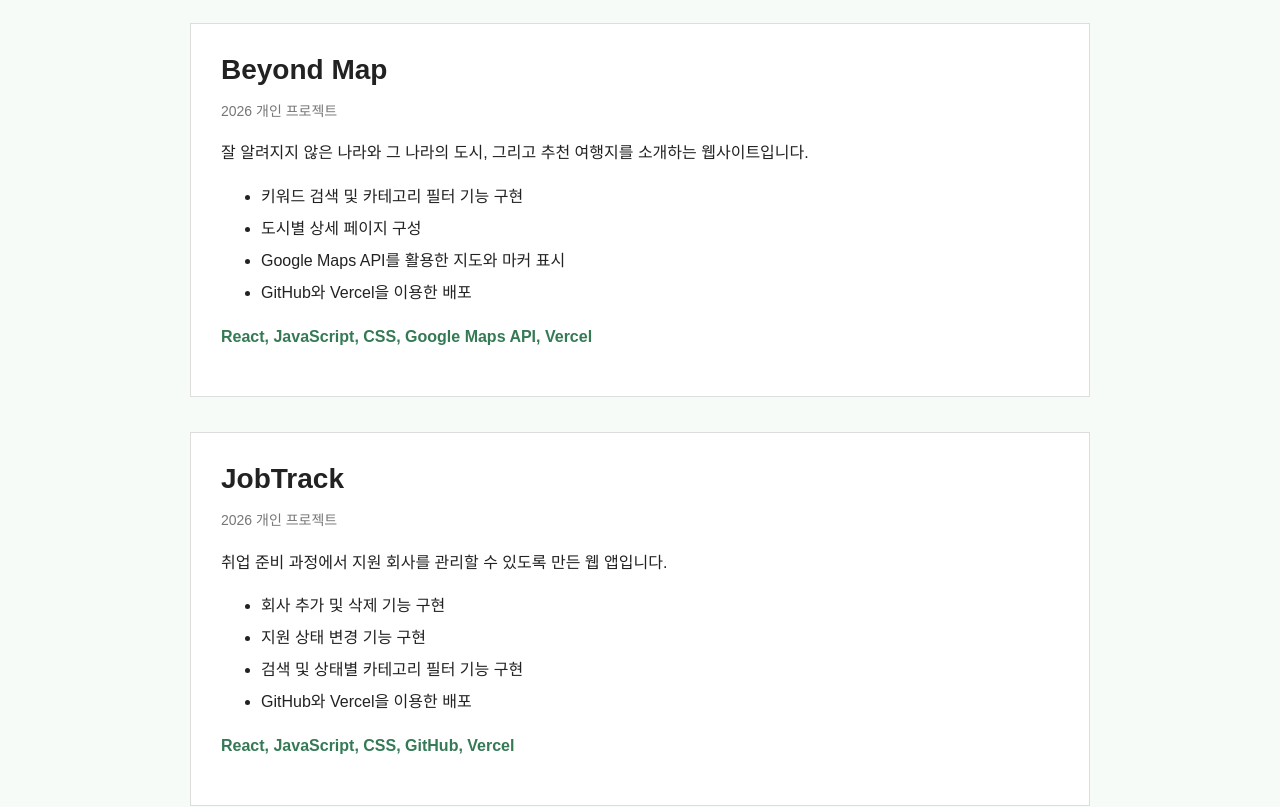
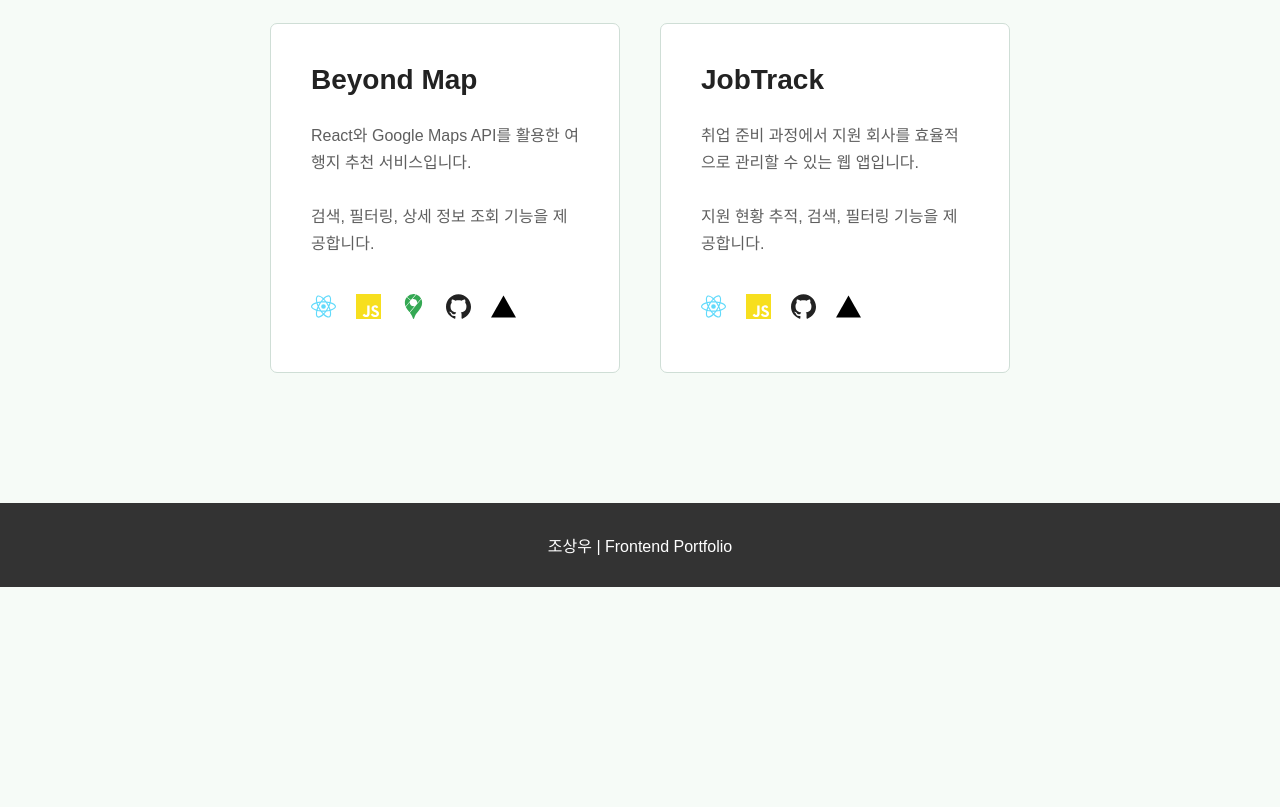
Before and after one commit to sangu-05/sangwoo-portfolio, a React (Vite) app: page / in a window 1280 px wide. Shown: the part 1880-2687 px from the top of the page. After the commit the page ends 2467 px from the top, so only its background shows below. Built offline with nearby package versions, Linux system fonts and the light colour scheme; a web font is replaced by a local one.

Commit message:
프로젝트 부분 디테일 추가

```diff
--- a/src/App.jsx
+++ b/src/App.jsx
@@ -1,4 +1,6 @@
 import { useState } from "react";
+import { FaReact } from "react-icons/fa";
+
 import {
   SiJavascript,
   SiReact,
@@ -7,6 +9,7 @@ import {
   SiGithub,
   SiVercel,
   SiFigma,
+  SiGooglemaps,
 } from "react-icons/si";
 
 
@@ -89,8 +92,40 @@ function App() {
     },
   ];
 
+  const projects = {
+  beyond: {
+      title: "Beyond Map",
+      subtitle: "React와 Google Maps API를 활용한 여행지 추천 서비스입니다.\n\n검색, 필터링, 상세 정보 조회 기능을 제공합니다.",
+      description:
+        "잘 알려지지 않은 나라와 도시, 그리고 추천 여행지를 소개하는 웹사이트입니다.",
+      features: [
+        "예: 일본 or 문화/역사 등 키워드를 통해 검색이 가능함",
+        "카테고리 필터도 나열해 검색이아닌 방법으로도 찾을 수 있게 구현함",
+        "Google Maps API 연동",
+        "나라에 도시마다 상세하게 여행할 지역을 설명함",
+      ],
+      tech: "React, JavaScript, CSS, Google Maps API, Vercel",
+      link: "https://beyond-map.vercel.app/",
+    },
+
+    jobtrack: {
+      title: "JobTrack",
+      subtitle: "취업 준비 과정에서 지원 회사를 효율적으로 관리할 수 있는 웹 앱입니다. \n\n지원 현황 추적, 검색, 필터링 기능을 제공합니다.",
+      description:
+        "취업 준비 과정에서 지원 회사를 관리할 수 있도록 만든 웹 앱입니다.",
+      features: [
+        "회사를 추가하고 현재 취업 상태를 설정 가능함",
+        "지원 전, 지원 완료 등등 현 상태별로 필터 기능 구현함",
+        "회사명을 입력해 검색 가능",
+      ],
+      tech: "React, JavaScript, CSS, GitHub, Vercel",
+      link: "https://job-track-beta.vercel.app",
+    },
+  };
+
 
     const [selectedSkill, setSelectedSkill] = useState(null);
+    const [selectedProject, setSelectedProject] = useState(null);
 
     const filteredSkills = selectedSkill
   ? skillList.filter((skill) => skill.category === selectedSkill)
@@ -206,47 +241,128 @@ function App() {
       <section id="projects" className="section gray-section">
         <h2 className="section-title">PROJECTS</h2>
 
-        <a
-          href="https://beyond-map.vercel.app/"
-          target="_blank"
-          rel="noreferrer"
-          className="project-card"
-        >
-          <h3>Beyond Map</h3>
-          <p className="project-date">2026 개인 프로젝트</p>
-          <p>
-            잘 알려지지 않은 나라와 그 나라의 도시, 그리고 추천 여행지를 소개하는 웹사이트입니다.
-          </p>
-          <ul>
-            <li>키워드 검색 및 카테고리 필터 기능 구현</li>
-            <li>도시별 상세 페이지 구성</li>
-            <li>Google Maps API를 활용한 지도와 마커 표시</li>
-            <li>GitHub와 Vercel을 이용한 배포</li>
-          </ul>
-          <p className="tech">React, JavaScript, CSS, Google Maps API, Vercel</p>
-        </a>
+        <div className="project-grid">
 
-        <a
-          href="https://job-track-beta.vercel.app"
-          target="_blank"
-          rel="noreferrer"
-          className="project-card"
-        >
-          <h3>JobTrack</h3>
-          <p className="project-date">2026 개인 프로젝트</p>
-          <p>
-            취업 준비 과정에서 지원 회사를 관리할 수 있도록 만든 웹 앱입니다.
-          </p>
-          <ul>
-            <li>회사 추가 및 삭제 기능 구현</li>
-            <li>지원 상태 변경 기능 구현</li>
-            <li>검색 및 상태별 카테고리 필터 기능 구현</li>
-            <li>GitHub와 Vercel을 이용한 배포</li>
-          </ul>
-          <p className="tech">React, JavaScript, CSS, GitHub, Vercel</p>
-        </a>
+  {Object.entries(projects).map(([key, project]) => (
 
+    <div
+      key={key}
+      className="project-card"
+      onClick={() => setSelectedProject(key)}
+    >
+      <h3>{project.title}</h3>
+
+      <p className="project-desc">
+        {project.subtitle}
+      </p>
+
+      {key === "beyond" && (
+       <div className="project-tech">
+        <SiReact className="react-icon" />
+        <SiJavascript className="js-icon" />
+        <SiGooglemaps className="map-icon" />
+        <SiGithub className="github-icon" />
+        <SiVercel className="vercel-icon" />
+      </div>
+      )}
+
+      {key === "jobtrack" && (
+          <div className="project-tech">
+            <SiReact className="react-icon" />
+            <SiJavascript className="js-icon" />
+            <SiGithub className="github-icon" />
+            <SiVercel className="vercel-icon" />
+          </div>
+        )}
+        <span className="card-more">Click to view details →</span>
+
+    </div>
+      ))}
+    </div>
       </section>
+
+      {selectedProject && (
+          <div
+            className="modal-overlay"
+            onClick={() => setSelectedProject(null)}
+          >
+            <div
+              className="project-modal"
+              onClick={(e) => e.stopPropagation()}
+            >
+              <button
+                className="close-btn"
+                onClick={() => setSelectedProject(null)}
+              >
+                ×
+              </button>
+
+              <h2>{projects[selectedProject].title}</h2>
+
+              <p className="modal-label">프로젝트 설명</p>
+
+              <p className="modal-desc">
+                {projects[selectedProject].description}
+              </p>
+
+              <p className="modal-label">기술 스택</p>
+
+              <div className="modal-tech">
+                {selectedProject === "beyond" && (
+                  <>
+                    <SiReact className="react-icon" />
+                    <SiJavascript className="js-icon" />
+                    <SiGooglemaps className="map-icon" />
+                    <SiGithub className="github-icon" />
+                    <SiVercel className="vercel-icon" />
+                  </>
+                )}
+
+                {selectedProject === "jobtrack" && (
+                  <>
+                    <SiReact className="react-icon" />
+                    <SiJavascript className="js-icon" />
+                    <SiGithub className="github-icon" />
+                    <SiVercel className="vercel-icon" />
+                  </>
+                )}
+              </div>
+
+              <div className="modal-info-grid">
+                <div>
+                  <p>참여인원</p>
+                  <strong>개인 프로젝트</strong>
+                </div>
+
+                <div>
+                  <p>기간</p>
+                  <strong>2026</strong>
+                </div>
+
+                <div>
+                  <p>사이트 링크</p>
+                  <a
+                    href={projects[selectedProject].link}
+                    target="_blank"
+                    rel="noreferrer"
+                  >
+                    프로젝트 방문
+                  </a>
+                </div>
+              </div>
+
+              <div className="modal-divider"></div>
+
+              <h3>상세 내용</h3>
+
+              <ul className="modal-feature-list">
+                {projects[selectedProject].features.map((item) => (
+                  <li key={item}>{item}</li>
+                ))}
+              </ul>
+            </div>
+          </div>
+        )}
 
       <footer className="footer">
           조상우 | Frontend Portfolio
--- a/src/index.css
+++ b/src/index.css
@@ -42,21 +42,6 @@ a {
   border: 1px solid #6fae8b;
   color: #357a55;
   background: white;
-}
-
-.project-card {
-  width: 900px;
-  margin: 0 auto 35px;
-  padding: 30px;
-  background: white;
-  border: 1px solid #ddd;
-
-  display: block;
-  color: inherit;
-  text-decoration: none;
-
-  cursor: pointer;
-  transition: 0.25s;
 }
 
 .project-card:hover {
@@ -585,3 +570,286 @@ a {
   margin: 0 0 70px;
   text-align: center;
 }
+
+.project-layout {
+  display: flex;
+  gap: 10px;
+  margin-top: 50px;
+}
+
+.project-tabs {
+  min-width: 220px;
+  display: flex;
+  flex-direction: column;
+  gap: 15px;
+}
+
+.project-tabs button {
+  border: none;
+  background: transparent;
+  text-align: left;
+  padding: 15px;
+  font-size: 20px;
+  cursor: pointer;
+  border-left: 3px solid transparent;
+  transition: all 0.3s ease;
+}
+
+.project-tabs button:hover {
+  padding-left: 50px;
+}
+
+.active-tab {
+  border-left: 3px solid #111;
+  font-weight: 700;
+}
+
+.project-detail {
+  flex: 1;
+  background: white;
+  padding: 20px;
+  border-radius: 0px;
+  animation: fadeIn 0.3s ease;
+}
+
+.project-subtitle {
+  color: #666;
+  margin-bottom: 20px;
+}
+
+.project-detail ul {
+  margin: 20px 0;
+}
+
+.project-detail li {
+  margin-bottom: 10px;
+}
+
+.project-link-btn {
+  display: inline-block;
+  margin-top: 20px;
+  text-decoration: none;
+  font-weight: 600;
+}
+
+@keyframes fadeIn {
+  from {
+    opacity: 0;
+    transform: translateY(15px);
+  }
+
+  to {
+    opacity: 1;
+    transform: translateY(0);
+  }
+}
+
+.project-grid {
+  display: flex;
+  justify-content: center;
+  gap: 40px;
+  margin-top: 60px;
+}
+
+.project-card {
+  width: 350px;
+  height: 350px;
+
+  background: #ffffff;
+  border: 1px solid #cfded6;
+  border-radius: 7px;
+
+  padding: 40px;
+
+  display: flex;
+  flex-direction: column;
+  justify-content: flex-start;
+}
+
+.project-card:hover {
+  background: #edf8f1;
+  border-color: #4f9f7a;
+
+  transform: translateY(-8px);
+
+  box-shadow:
+    0 20px 40px rgba(79,159,122,0.15);
+}
+
+.project-card h3 {
+  margin-bottom: 10px;
+}
+
+.project-card span {
+  color: #4f9f7a;
+  font-weight: 700;
+}
+
+.modal-overlay {
+  position: fixed;
+  inset: 0;
+  background: rgba(0, 0, 0, 0.45);
+  display: flex;
+  justify-content: center;
+  align-items: center;
+  z-index: 999;
+}
+
+.project-modal {
+  width: 760px;
+  max-width: 90%;
+  max-height: 85vh;
+  overflow-y: auto;
+  background: white;
+  border-radius: 4px;
+  padding: 48px 56px;
+  position: relative;
+  color: #444;
+}
+
+.close-btn {
+  position: absolute;
+  top: 34px;
+  right: 34px;
+  border: none;
+  background: none;
+  font-size: 42px;
+  color: #999;
+  cursor: pointer;
+}
+
+.project-modal h2 {
+  margin: 0 0 36px;
+  font-size: 34px;
+  line-height: 1.25;
+  font-weight: 700;
+  color: #222;
+}
+
+.modal-desc {
+  margin: 0 0 36px;
+  color: #444;
+  font-size: 20px;
+  line-height: 1.7;
+  font-weight: 700;
+}
+
+.modal-tech {
+  display: flex;
+  gap: 12px;
+  margin-bottom: 40px;
+}
+
+.modal-tech svg {
+  font-size: 34px;
+}
+
+.modal-info-grid {
+  display: grid;
+  grid-template-columns: repeat(3, 1fr);
+  gap: 30px;
+  margin: 40px 0;
+}
+
+.modal-info-grid p {
+  margin: 0 0 8px;
+  color: #999;
+  font-size: 17px;
+  font-weight: 700;
+}
+
+.modal-info-grid strong {
+  color: #444;
+  font-size: 19px;
+  font-weight: 600;
+}
+
+.modal-info-grid a {
+  color: #3f8b68;
+  font-size: 16px;
+  font-weight: 700;
+  text-decoration: underline;
+  text-underline-offset: 5px;
+  cursor: pointer;
+}
+
+.modal-info-grid a:hover {
+  color: #2f6f52;
+}
+
+.modal-divider {
+  height: 1px;
+  background: #e5e5e5;
+  margin: 45px 0;
+}
+
+.project-modal h3 {
+  margin: 0 0 24px;
+  font-size: 26px;
+}
+
+.modal-feature-list {
+  margin: 0;
+  padding-left: 24px;
+}
+
+.modal-feature-list li {
+  margin-bottom: 14px;
+  color: #555;
+  font-size: 19px;
+  line-height: 1.6;
+}
+
+.project-desc {
+  width: 100%;
+
+  color: #5f5f5f;
+  font-size: 1.0rem;
+  line-height: 1.8;
+
+  text-align: left;
+  white-space: pre-line;
+}
+
+
+.project-tech {
+  display: flex;
+  gap: 20px;
+  margin-top: 20px;
+}
+
+.project-tech svg {
+  font-size: 25px;
+}
+
+.react-icon {
+  color: #61dafb;
+}
+
+.js-icon {
+  color: #f7df1e;
+}
+
+.map-icon {
+  color: #34a853;
+}
+
+.vercel-icon {
+  color: #000;
+}
+
+.card-more {
+  margin-top: auto;
+  padding-top: 22px;
+  color: #4f9f7a;
+  font-size: 15px;
+  font-weight: 800;
+  opacity: 0;
+  transform: translateY(8px);
+  transition: 0.3s ease;
+}
+
+.project-card:hover .card-more {
+  opacity: 1;
+  transform: translateY(0);
+}
```
